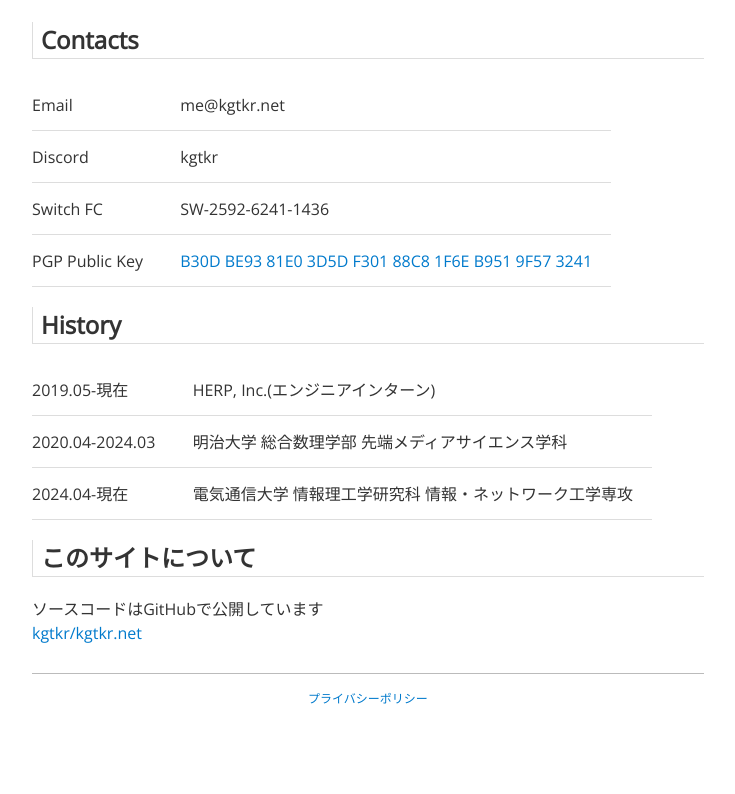
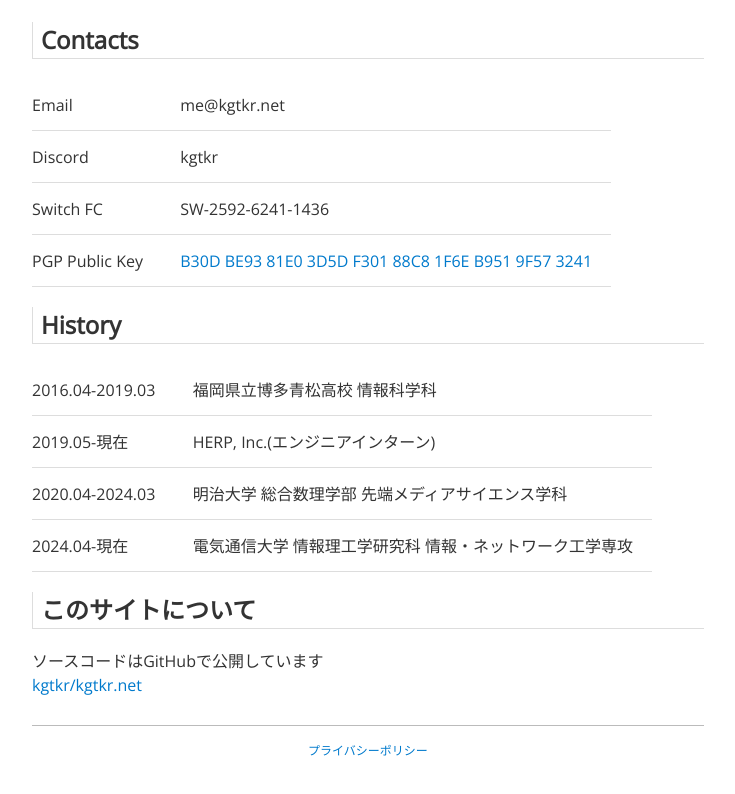
Before and after one commit to kgtkr/kgtkr.net, a Next.js app: page /about in a window 1280 px wide. Shown: the part 834-1628 px from the top of the page, without its empty margins (272-1007 px from the left). Before the commit the page ends 1584 px from the top, so only its background shows below. Built offline with nearby package versions, Linux system fonts and the light colour scheme; a web font is replaced by a local one.

Commit message:
Update about.tsx

```diff
--- a/pages/about.tsx
+++ b/pages/about.tsx
@@ -99,6 +99,10 @@ const About: NextPage = () => {
       <table>
         <tbody>
           <tr>
+            <td>2016.04-2019.03</td>
+            <td>福岡県立博多青松高校 情報科学科</td>
+          </tr>
+          <tr>
             <td>2019.05-現在</td>
             <td>HERP, Inc.(エンジニアインターン)</td>
           </tr>
```
